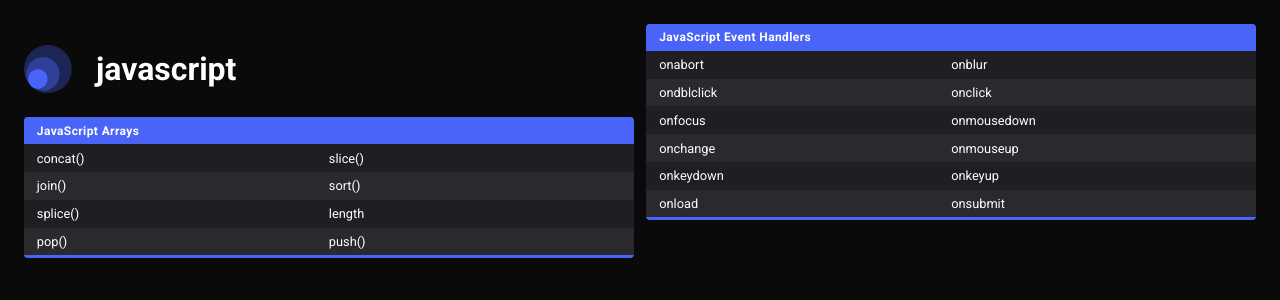
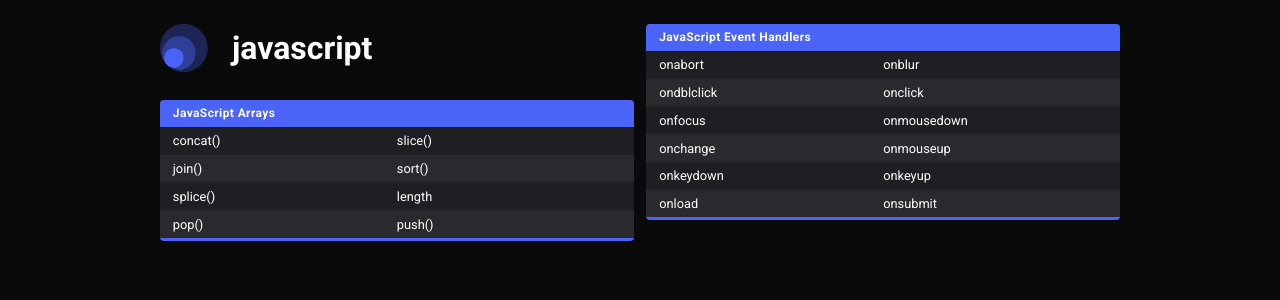
Before and after one commit to maykbrito/cheat-sheet-creator, a React (Create React App) app: page / in a window 1280 px wide. Shown: the top 300 px of the page. Built offline with nearby package versions, Linux system fonts and the light colour scheme.

Commit message:
fine adjust in logo and page width

```diff
--- a/src/styles.css
+++ b/src/styles.css
@@ -12,7 +12,7 @@ html,
 body,
 input,
 button {
-  font-family: "Roboto", sans-serif;
+  font-family: 'Roboto', sans-serif;
 }
 
 body {
@@ -26,7 +26,8 @@ h1 {
   align-items: center;
   line-height: 0;
   gap: 1.5rem;
-  margin-bottom: 1.5rem;
+  margin-top: 0;
+  margin-bottom: 1.75rem;
   text-transform: lowercase;
 }
 
@@ -75,5 +76,7 @@ section ul li:nth-child(even) {
   body {
     column-count: 2;
     column-gap: 0.8rem;
+    max-width: 960px;
+    margin-inline: auto;
   }
 }
```
